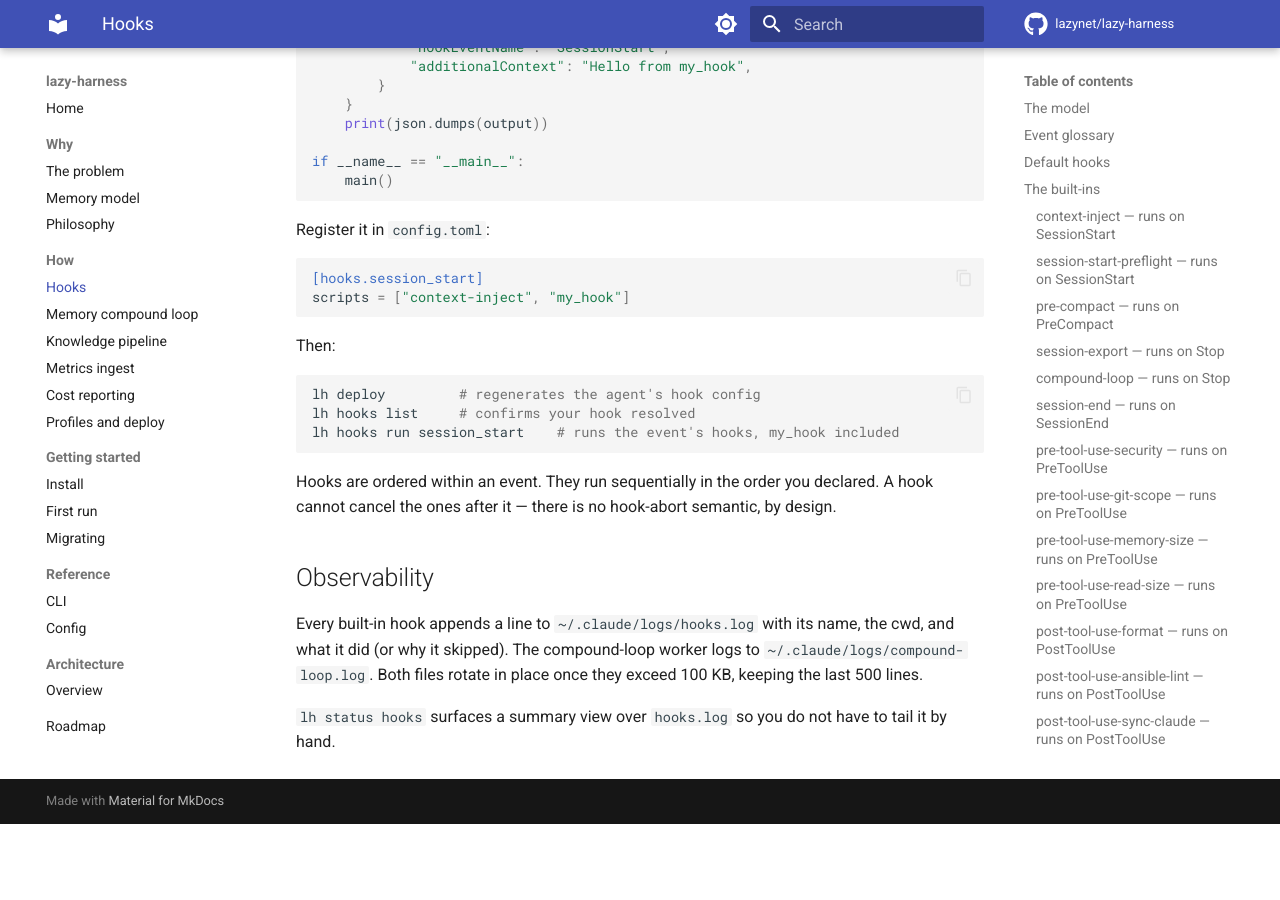
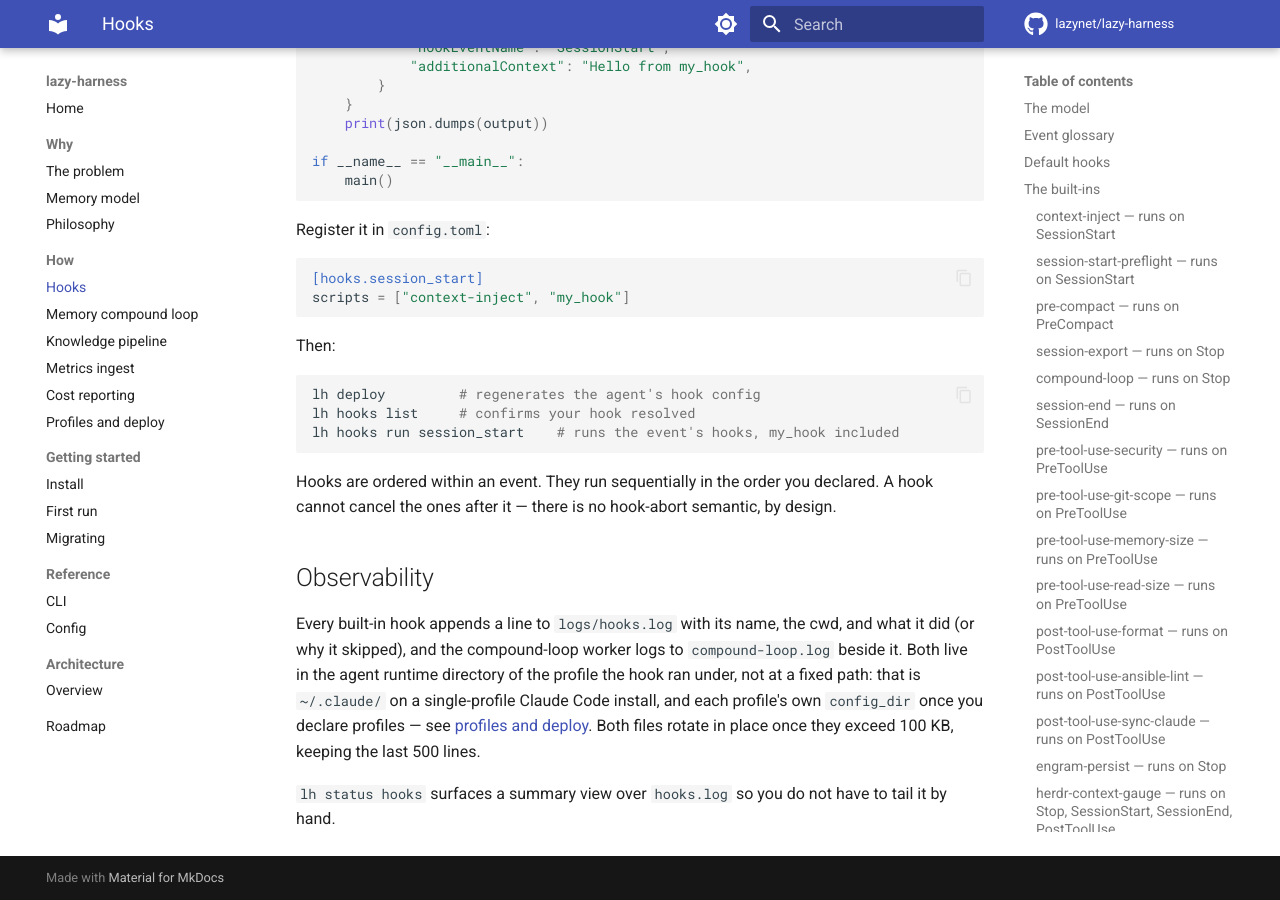
Before and after one commit to lazynet/lazy-harness, an MkDocs documentation site: the page built from docs/how/hooks.md, in a window 1280 px wide and 900 px high, scrolled down 26640 px. Built offline with MkDocs 1.6.1 and Material for MkDocs 9.7.7, drawn with Linux system fonts in a browser that asks for light colours; comment, search, counter and statistics services are not loaded; before the commit the page ends 27464 px from its top, so only the background shows below that; some of the changed text lies outside the part shown.

Commit message:
docs: describe the hook log as per-profile rather than ~/.claude
A hook's log lives in the runtime directory of the profile it ran under, which is only ~/.claude on a single-profile Claude Code install. Four prose sites stated the fixed path as fact.

Left alone: docs/how/hooks.md:388 and :429 and specs/adrs/008:64 name the file without a path, so they were never wrong; docs/how/profiles-and-deploy.md already roots its tree at the profile's own config_dir.

```diff
--- a/docs/how/hooks.md
+++ b/docs/how/hooks.md
@@ -320,7 +320,7 @@
 - If `config.toml` cannot be read or the section is missing, the allowlist is empty. This is fail-safe: stricter blocking, never weaker.
 - Matching is per-command, not per-rule. One pattern can rescue any block rule it covers.
 
-**Where it writes:** nowhere on disk. Logs go to the standard `~/.claude/logs/hooks.log` like every other built-in.
+**Where it writes:** nowhere on disk. Blocks are logged to `logs/hooks.log` inside the runtime directory of the profile the hook ran under, like every other built-in.
 
 The full rule list and the rationale behind each category live in [`specs/designs/2026-04-17-security-hooks-cluster-design.md`](https://github.com/lazynet/lazy-harness/blob/main/specs/designs/2026-04-17-security-hooks-cluster-design.md).
 
@@ -779,6 +779,6 @@
 
 ## Observability
 
-Every built-in hook appends a line to `~/.claude/logs/hooks.log` with its name, the cwd, and what it did (or why it skipped). The compound-loop worker logs to `~/.claude/logs/compound-loop.log`. Both files rotate in place once they exceed 100 KB, keeping the last 500 lines.
+Every built-in hook appends a line to `logs/hooks.log` with its name, the cwd, and what it did (or why it skipped), and the compound-loop worker logs to `compound-loop.log` beside it. Both live in the agent runtime directory of the profile the hook ran under, not at a fixed path: that is `~/.claude/` on a single-profile Claude Code install, and each profile's own `config_dir` once you declare profiles — see [profiles and deploy](profiles-and-deploy.md). Both files rotate in place once they exceed 100 KB, keeping the last 500 lines.
 
 `lh status hooks` surfaces a summary view over `hooks.log` so you do not have to tail it by hand.
```
Also changed, not shown: docs/how/memory-compound.md (+1 -1 lines), specs/adrs/006-hooks-subprocess-json.md (+2 -2 lines).
